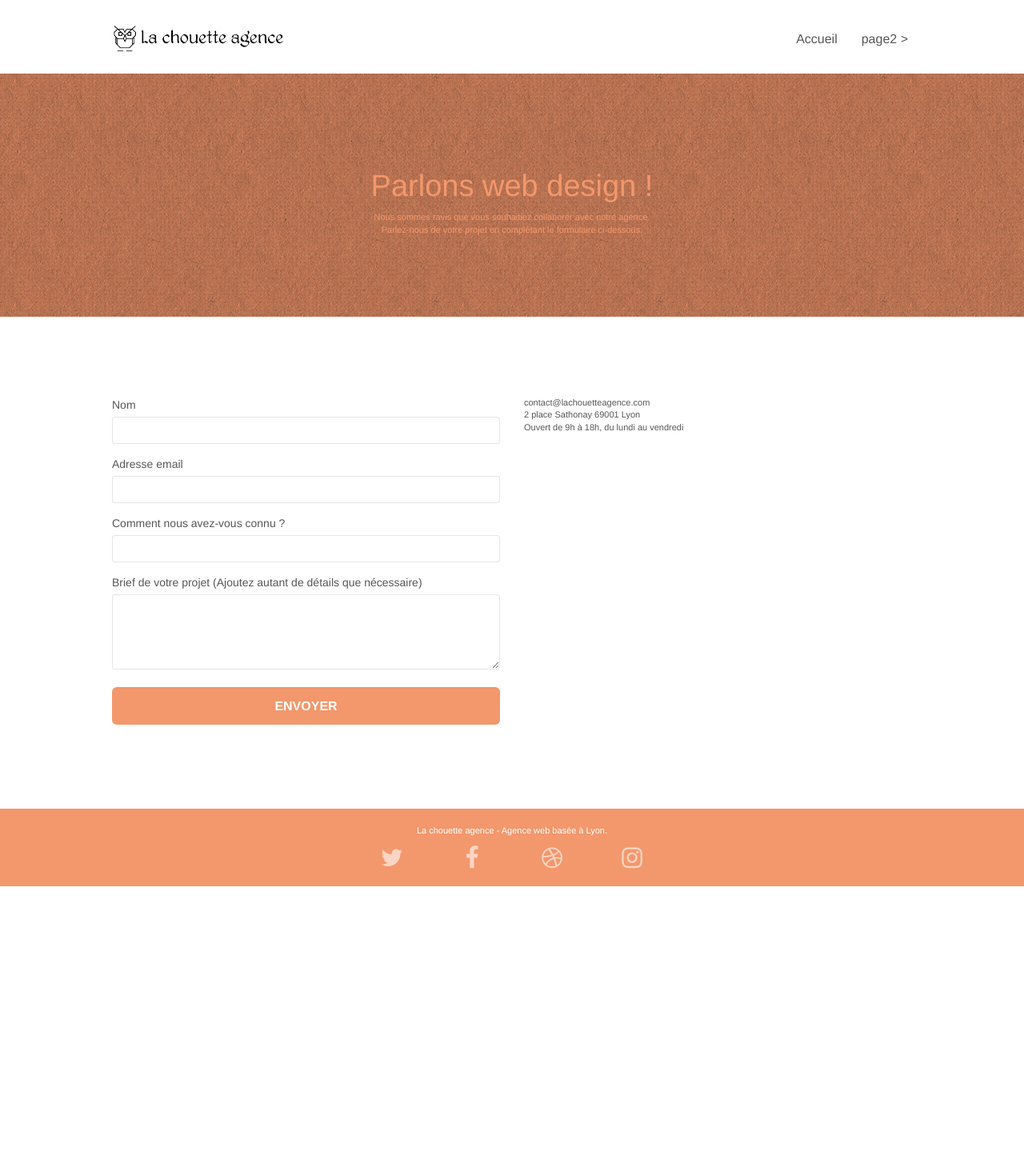
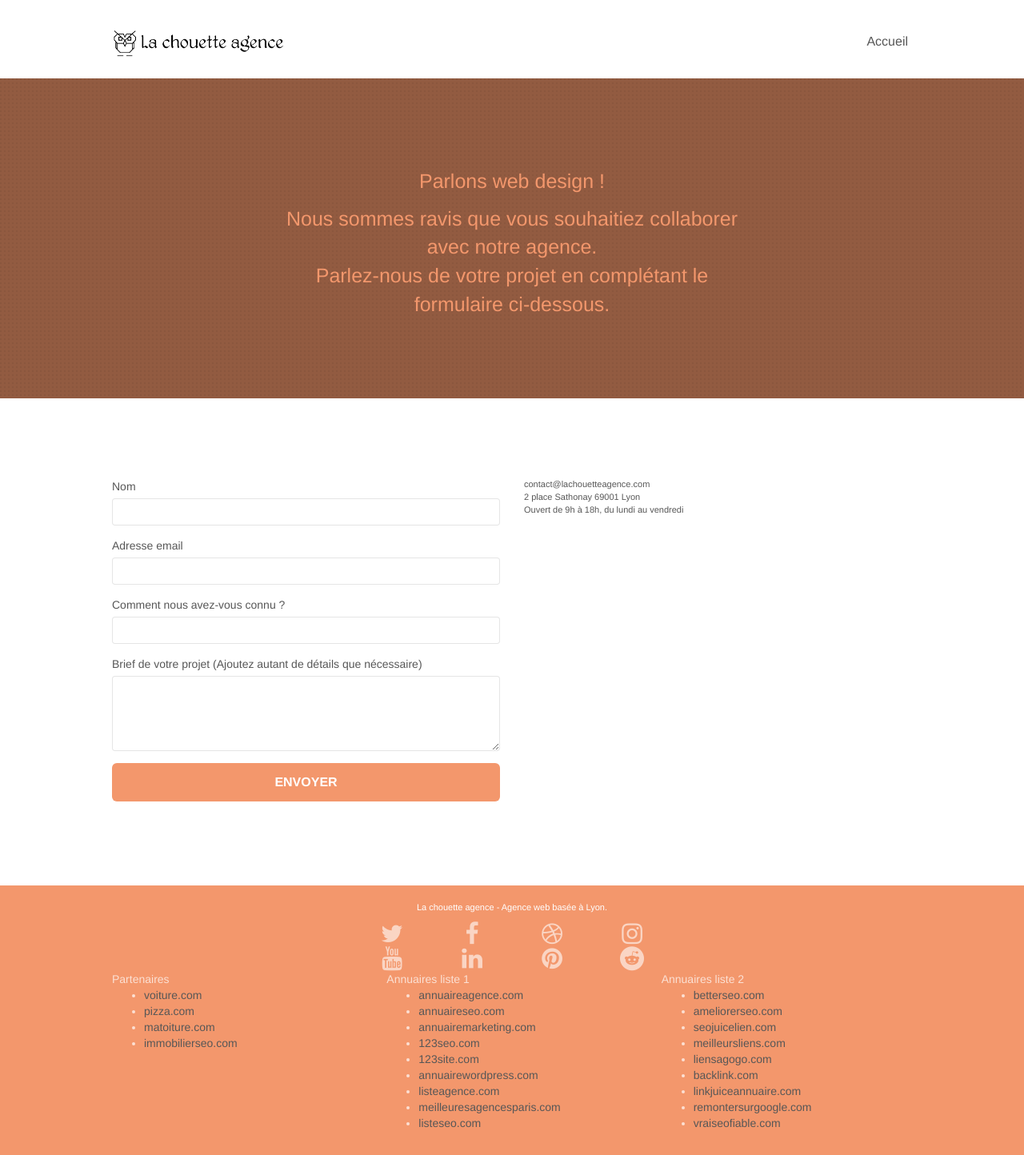
Before and after one commit to Nanaki923/La-chouette-agence, a plain HTML site: page page2.html in a window 1280 px wide. Shown: the whole page at 80% size. Before the commit the page ends 1108 px from the top, so only its background shows below. Drawn offline with nearby package versions, Linux system fonts and the light colour scheme; files that its build step writes are made by us from their sources; a script that the page names is missing.

Commit message:
Modifications page d'accueil, logo, bouton contact, presentation

```diff
--- a/page2.html
+++ b/page2.html
@@ -2,8 +2,8 @@
 <html lang="fr">
 <head>
     <meta charset="utf-8">
-    <meta name="keywords" content="">
-    <meta name="description" content="">
+    <meta name="keywords" content="seo, google, site web, site internet, agence design paris, agence design">
+    <meta name="description" content="La chouette agence est une agence de web design qui aide les entreprises à devenir attractives et visibles sur Internet">
     <meta name="viewport" content="width=device-width, initial-scale=1.0, viewport-fit=cover">
     <link rel="shortcut icon" type="image/png" href="favicon.jpg">
 
@@ -30,12 +30,12 @@
 <!-- Principal conteneur -->
 <div class="page-container">
 
-<!-- bloc-0 -->
+<!-- Header -->
 <div class="bloc bgc-white l-bloc " id="bloc-0">
 	<div class="container bloc-sm">
 		<nav class="navbar row">
 			<div class="navbar-header">
-				<a class="navbar-brand" href="index.html"><img src="img/la-chouette-agence.png" alt="atlanta web design logo" height="40" /></a>
+				<a class="navbar-brand" href="index.html"><img src="img/la-chouette-agence.png" alt="logo de l'agence representant une chouette dessinée de maniere minimaliste suivi du nom de l'agence" height="40" /></a>
 				<button id="nav-toggle" type="button" class="ui-navbar-toggle navbar-toggle" data-toggle="collapse" data-target=".navbar-1">
 					<span class="sr-only">Toggle navigation</span><span class="icon-bar"></span><span class="icon-bar"></span><span class="icon-bar"></span>
 				</button>
@@ -45,19 +45,13 @@
 					<li>
 						<a href="index.html">Accueil</a>
 					</li>
-					<li>
-					</li>
-					<li>
-						<a href="page2.html">page2 &gt;</a>
-					</li>
 				</ul>
 			</div>
 		</nav>
 	</div>
 </div>
-<!-- bloc-0 END -->
 
-<!-- bloc-6 -->
+<!-- Banière -->
 <div class="bloc bg-dots-bg bg-repeat bgc-atomic-tangerine d-bloc bloc-bg-texture texture-paper" id="bloc-6">
 	<div class="container bloc-lg">
 		<div class="row">
@@ -73,9 +67,8 @@
 		</div>
 	</div>
 </div>
-<!-- bloc-6 END -->
 
-<!-- bloc-7 -->
+<!-- Form -->
 <div class="bloc bgc-white l-bloc" id="bloc-7">
 	<div class="container bloc-lg">
 		<div class="row">
@@ -117,14 +110,8 @@
 		</div>
 	</div>
 </div>
-<!-- bloc-7 END -->
 
-<!-- ScrollToTop Button -->
-<a class="bloc-button btn btn-d scrollToTop" onclick="scrollToTarget('1')"><span class="fa fa-chevron-up"></span></a>
-<!-- ScrollToTop Button END-->
-
-
-<!-- Footer - bloc-8 -->
+<!-- Footer -->
 <div class="bloc bgc-atomic-tangerine d-bloc" id="bloc-8">
 	<div class="container bloc-sm">
 		<div class="row">
@@ -153,16 +140,69 @@
 							<a class="social" href="index.html"><span class="fa fa-instagram icon-md"></span></a>
 						</div>
 					</div>
+					<div class="col-sm-3">
+						<div class="text-center">
+							<a class="social" href="index.html"><span class="fa fa-youtube icon-md"></span></a>
+						</div>
+					</div>
+					<div class="col-sm-3">
+						<div class="text-center">
+							<a class="social" href="index.html"><span class="fa fa-linkedin icon-md"></span></a>
+						</div>
+					</div>
+					<div class="col-sm-3">
+						<div class="text-center">
+							<a class="social" href="index.html"><span class="fa fa-pinterest icon-md"></span></a>
+						</div>
+					</div>
+					<div class="col-sm-3">
+						<div class="text-center">
+							<a class="social" href="index.html"><span class="fa fa-reddit icon-md"></span></a>
+						</div>
+					</div>
+				</div>
+				<div class="row">
+					<div class="col-sm-4">
+						Partenaires
+							<ul>
+								<li><a href="voiture.com">voiture.com</a></li>
+								<li><a href="pizza.com">pizza.com</a></li>
+								<li><a href="matoiture.com">matoiture.com</a></li>
+								<li><a href="immobilierseo.com">immobilierseo.com</a></li>
+							</ul>
+					</div>
+					<div class="col-sm-4">
+						Annuaires liste 1
+						<ul>
+							<li><a href="annuaireagence.com">annuaireagence.com</a></li>
+							<li><a href="annuaireseo.com">annuaireseo.com</a></li>
+							<li><a href="annuairemarketing.com">annuairemarketing.com</a></li>
+							<li><a href="123seoture.com">123seo.com</a></li>
+							<li><a href="123site.com">123site.com</a></li>
+							<li><a href="annuairewordpress.com">annuairewordpress.com</a></li>
+							<li><a href="listeagence.com">listeagence.com</a></li>
+							<li><a href="meilleuresagencesparis.com">meilleuresagencesparis.com</a></li>
+							<li><a href="listeseo.com">listeseo.com</a></li>
+						</ul>
+					</div>
+					<div class="col-sm-4">
+						Annuaires liste 2
+						<ul>
+							<li><a href="betterseo.com">betterseo.com</a></li>
+							<li><a href="ameliorerseo.com">ameliorerseo.com</a></li>
+							<li><a href="seojuicelien.com">seojuicelien.com</a></li>
+							<li><a href="meilleursliens.com">meilleursliens.com</a></li>
+							<li><a href="liensagogo.com">liensagogo.com</a></li>
+							<li><a href="backlink.com">backlink.com</a></li>
+							<li><a href="linkjuiceannuaire.com">linkjuiceannuaire.com</a></li>
+							<li><a href="remontersurgoogle.com">remontersurgoogle.com</a></li>
+							<li><a href="vraiseofiable.com">vraiseofiable.com</a></li>
+						</ul>
+					</div>
 				</div>
 			</div>
 		</div>
 	</div>
 </div>
-<!-- Footer - bloc-8 END -->
-
-</div>
-<!-- Principal conteneur END -->
-
-
 </body>
 </html>
--- a/style.css
+++ b/style.css
@@ -91,7 +91,8 @@ a:hover {
 }
 
 .texture-paper::before {
-    background: url("img/texture-paper.png");
+    background: black;
+    opacity: 40%;
     background-size: 280px 280px;
 }
 
@@ -302,9 +303,14 @@ a:hover {
 }
 
 .navbar-brand img {
-    max-height: 200px;
-    margin: 0 5px 0 0;
+    max-height: 400px;
+    margin: 10px 5px 0 0;
     display: inline;
+    transition: all 0.2s ease-in-out;
+}
+.navbar-brand img:hover {
+    transform: scale(1.01);
+
 }
 
 .navbar-brand img[src$=svg] {
@@ -776,15 +782,19 @@ h4 {
 
 .tc-white {
     color: #F3976C!important;
+    font-size: 25px;
+    margin-top: 15px;
 }
 
 .btn-atomic-tangerine {
+    margin-top: 15px;
     background: #F3976C;
     color: #FFFFFF!important;
+    transition: all 2s ease-in-out;
 }
 
 .btn-atomic-tangerine:hover {
-    background: #c27956!important;
+    background: linear-gradient(to left top, #f07339, #c27956, #ffd16e)!important;
     color: #FFFFFF!important;
 }
 
@@ -818,6 +828,7 @@ h4 {
 }
 
 .bg-banniere {
+    margin-top: 15px;
     background-image: url("img/la-chouette-agence-banniere.jpg");
 }
 
```
Also changed, not shown: index.html (+38 -25 lines), css/bootstrap.css.
